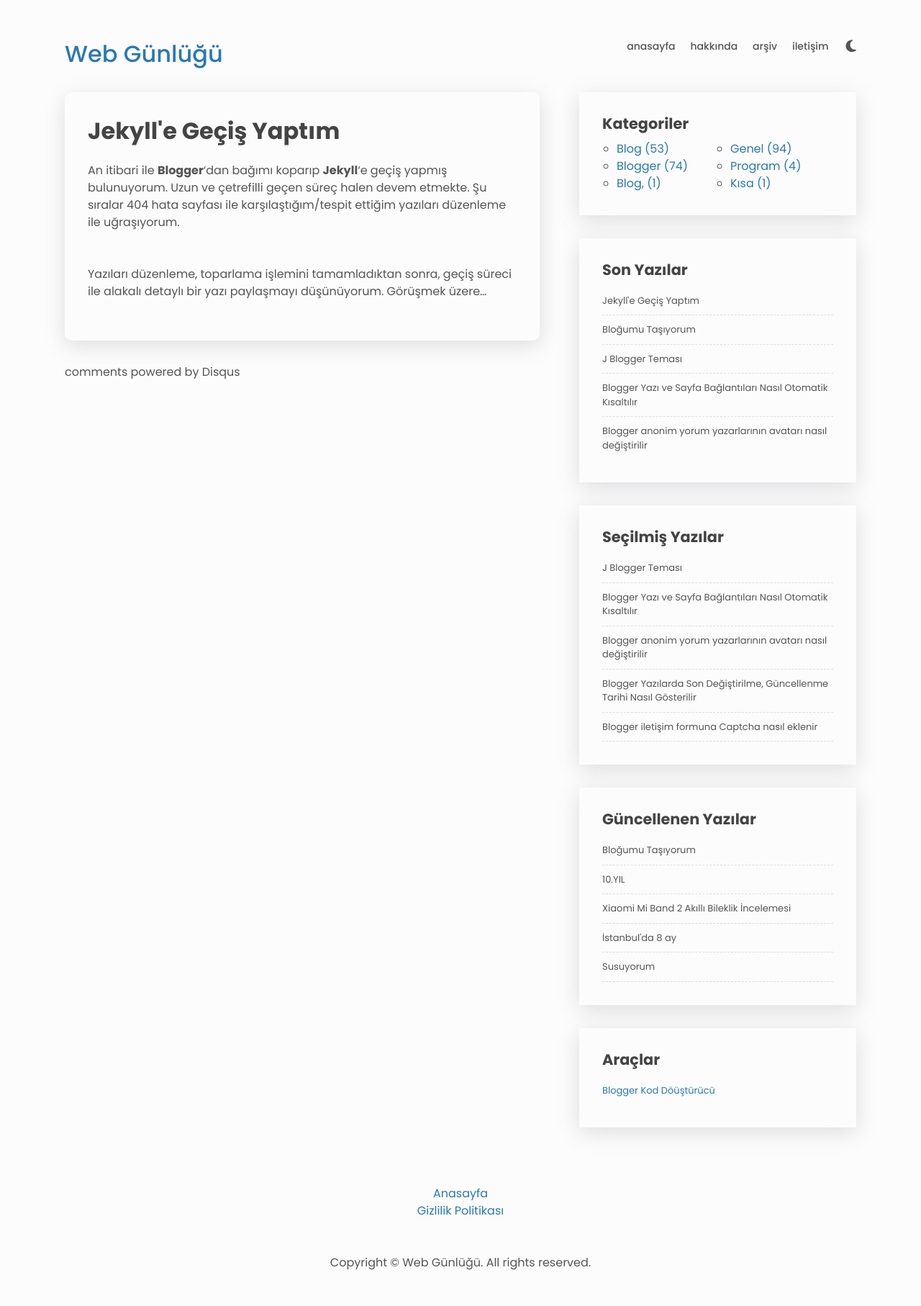
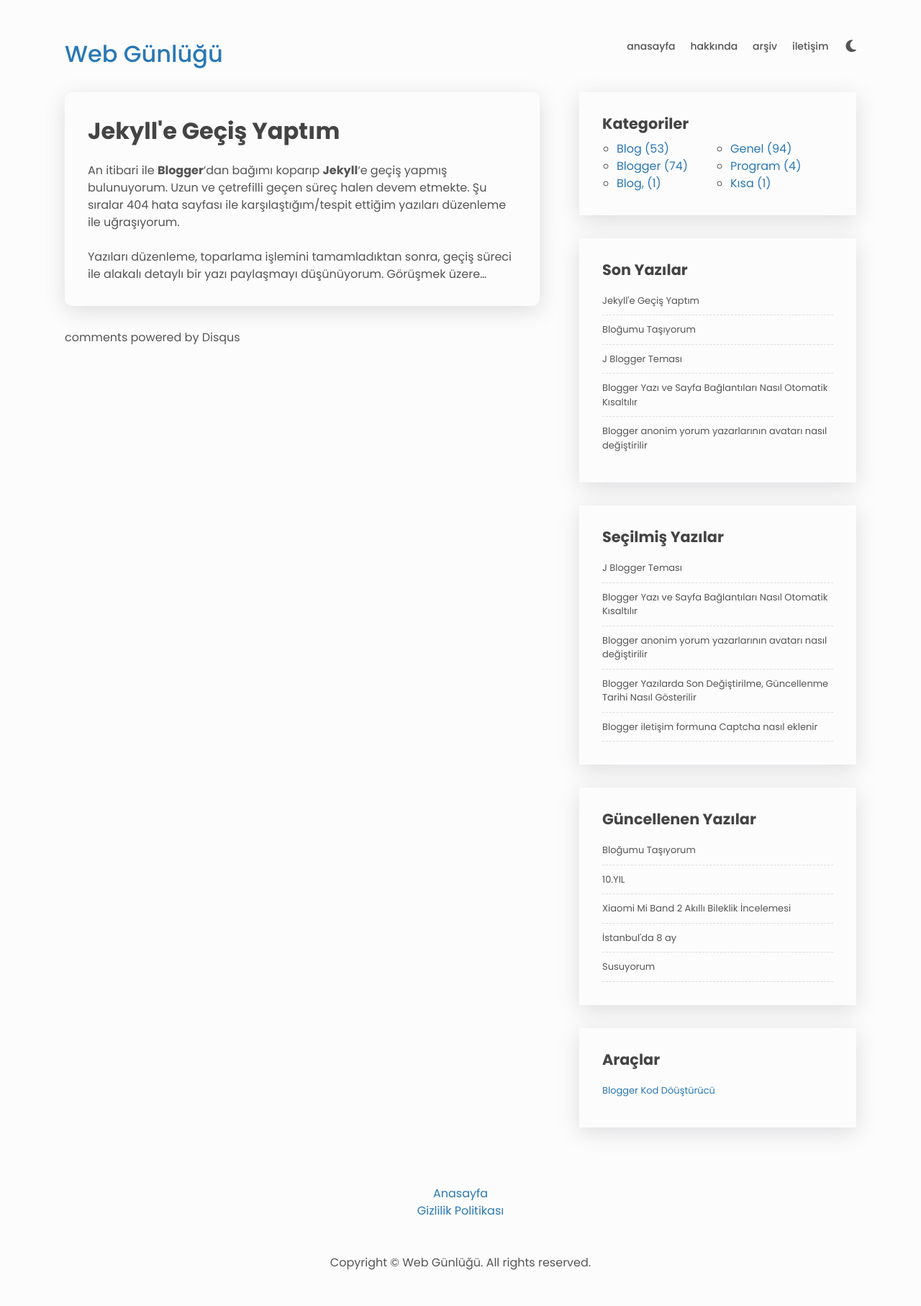
Before and after one commit to zaferzent/zaferzent.github.io, a Jekyll site: the page built from _posts/2022-09-12-Jekylle-gecis-yaptim.md, in a window 1280 px wide. Shown: the whole page at 72% size. Built offline with Jekyll 4.4.1, drawn with Linux system fonts in a browser that asks for light colours; nearby versions of some CDN libraries; comment, search, counter and statistics services are not loaded.

Commit message:
Update post.html

```diff
--- a/_layouts/post.html
+++ b/_layouts/post.html
@@ -15,7 +15,7 @@ archive: false
 
 
 	<h3>{{ page.title }} </h3>
-    {{content | newline_to_br}}
+    {{content}}
  </div>
 
   <div id="comments">
```
